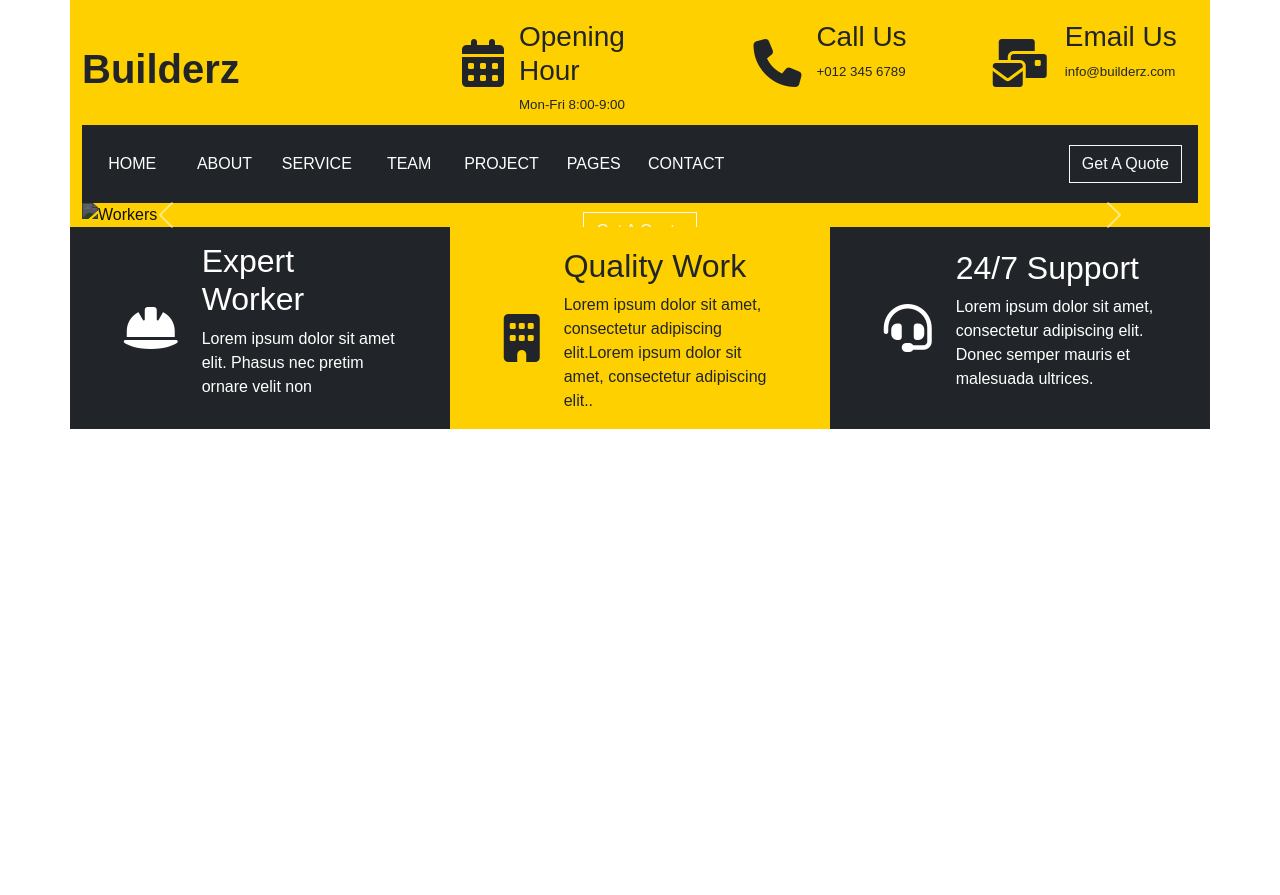
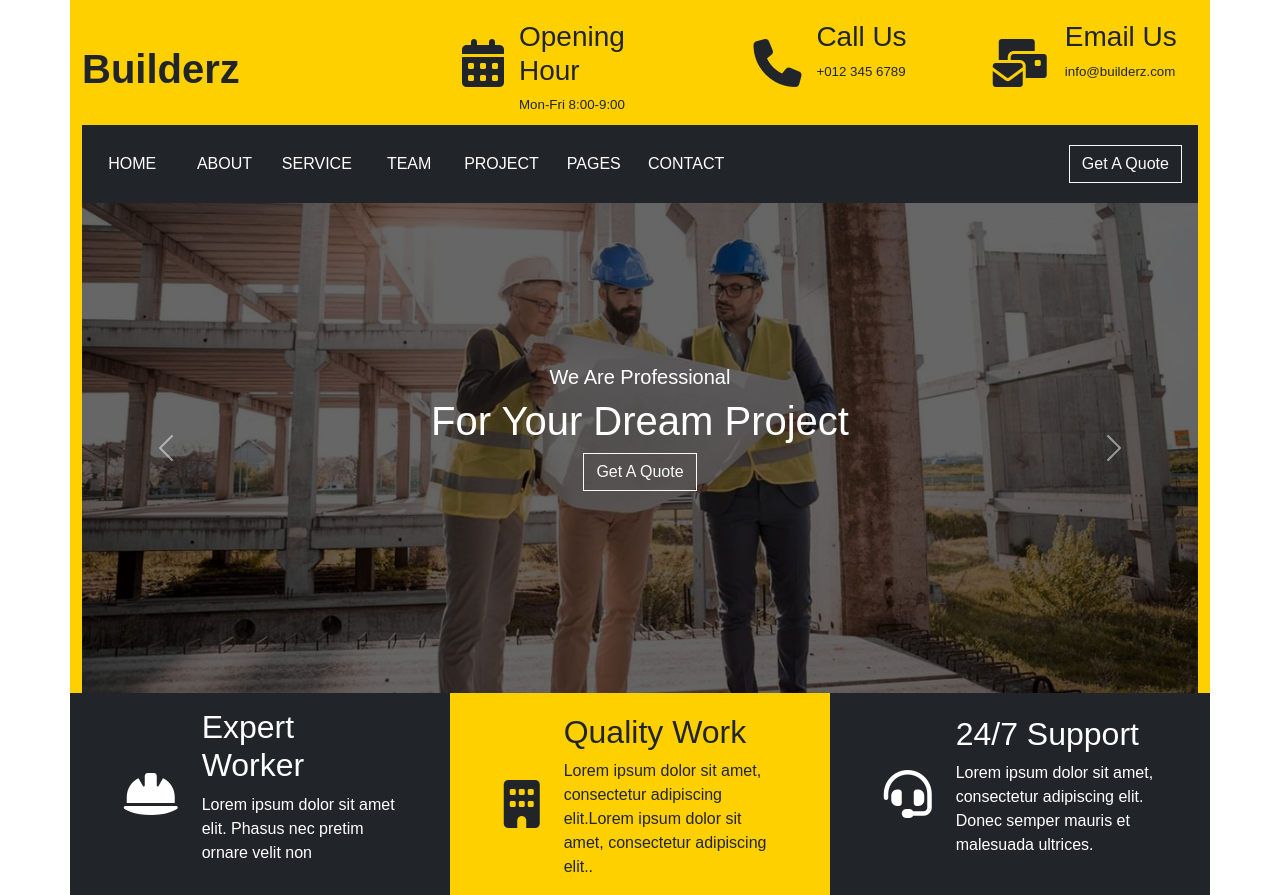
Before and after one commit to SwapnilG2977/Ethnus_Task2, a plain HTML site: page bootstrap_task-2.html in a window 1280 px wide. Before the commit the page ends 800 px from the top, so only its background shows below. Drawn offline with nearby package versions, Linux system fonts and the light colour scheme.

Commit message:
Update bootstrap_task-2.html

```diff
--- a/bootstrap_task-2.html
+++ b/bootstrap_task-2.html
@@ -113,7 +113,7 @@
         <div id="carouselExampleAutoplaying" class="carousel slide" data-bs-ride="carousel">
             <div class="carousel-inner">
               <div class="carousel-item active">
-                <img src=".WhatsApp Image 2023-09-28 at 09.31.33_add4b60b.jpg" class="d-block w-100" alt="Workers" style="filter: brightness(40%);">
+                <img src="WhatsApp Image 2023-09-28 at 09.31.33_add4b60b.jpg" class="d-block w-100" alt="Workers" style="filter: brightness(40%);">
                 <div class="carousel-caption">
                     <h5>We Are Professional</h5>
                     <strong><h1>For Your Dream Project</h1></strong>
```
